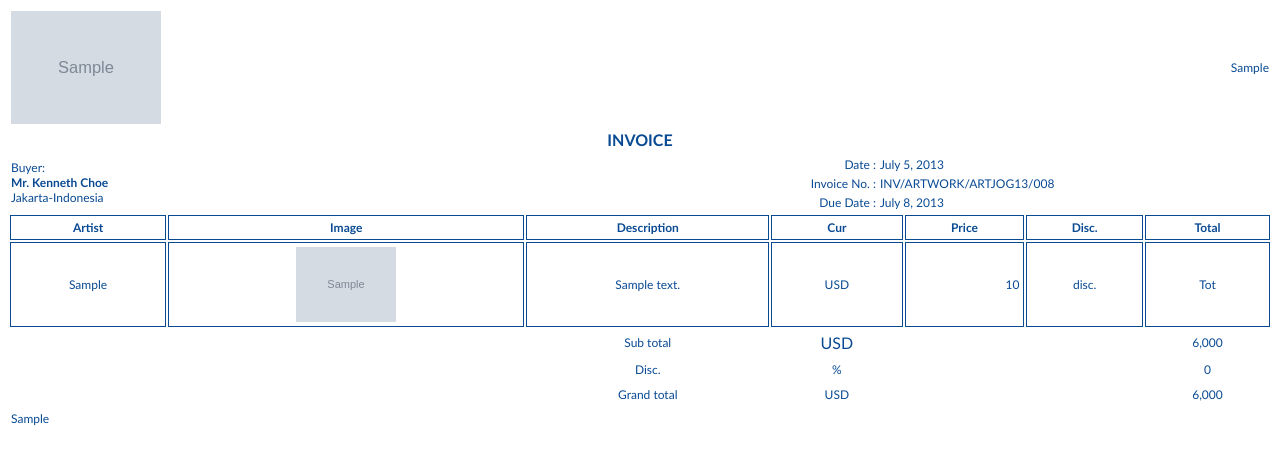
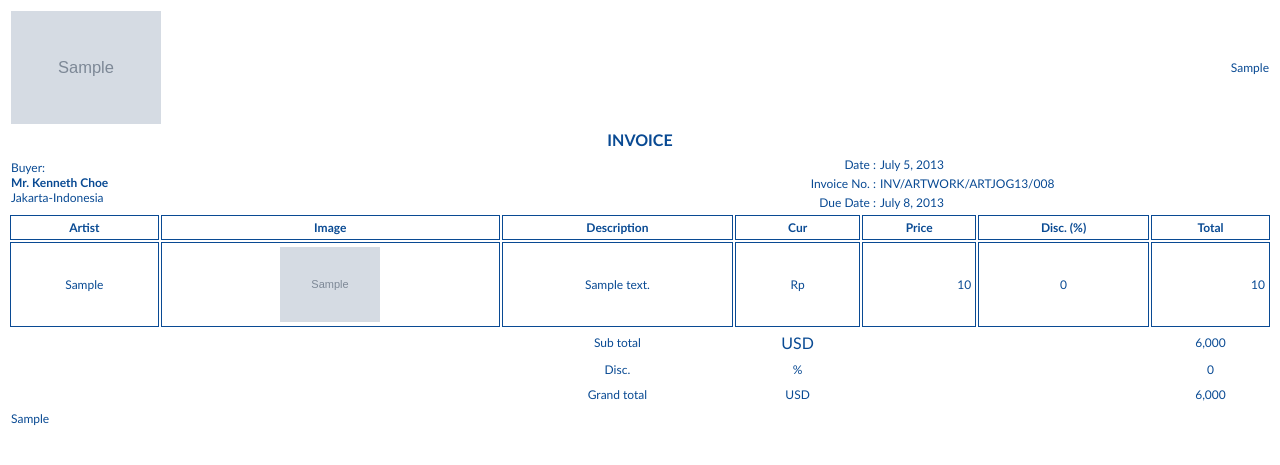
Before and after one commit to hpam/laporan_harian_invoice, a PHP site: page /php/ in a window 1280 px wide. Shown: the top 465 px of the page. Run offline with PHP 8.4, Linux system fonts and the light colour scheme; tables that the repository leaves empty or names only in its code hold one stand-in row (values such as "Sample post"); grey boxes marked "Sample" are stand-in pictures.

Commit message:
Field
tambah field TOTAL

```diff
--- a/index.php
+++ b/index.php
@@ -62,7 +62,7 @@
 </table>
 <table width="100%" border="0" cellspacing="2" cellpadding="4">
 	<tr class="tablehead">
-		<td class="table">Artist</td><td class="table">Image</td><td class="table">Description</td><td class="table">Cur</td><td class="table">Price</td><td class="table">Disc.</td><td class="table">Total</td>
+		<td class="table">Artist</td><td class="table">Image</td><td class="table">Description</td><td class="table">Cur</td><td class="table">Price</td><td class="table">Disc. (%)</td><td class="table">Total</td>
 	</tr>
 <?php
 	//$usr = $_GET['id'];
@@ -71,7 +71,7 @@
 	while($row = $rs->FetchRow()) {
 ?>
 	<tr class="tablecont">
-		<td class="table"><?=$row['artist']?></td><td class="table"><img class="imgkarya" src="../laporan_harian/uploads/<?=$row['image']?>"></td><td class="table"><?=$row['description']?></td><td class="table">USD</td><td align="right" class="table"><?=$row['price']?></td><td class="table">disc.</td><td class="table">Tot</td>
+		<td class="table"><?=$row['artist'];?></td><td class="table"><img class="imgkarya" src="../laporan_harian/uploads/<?=$row['image'];?>"></td><td class="table"><?=$row['description'];?></td><td class="table">Rp</td><td align="right" class="table"><?=$row['price'];?></td><td class="table"><?=$row['discount'];?></td><td align="right" class="table"><?=$row['total'];?></td>
 	</tr>
 <?php
 	} //EOF while($row = $rs->FetchRow())
```
